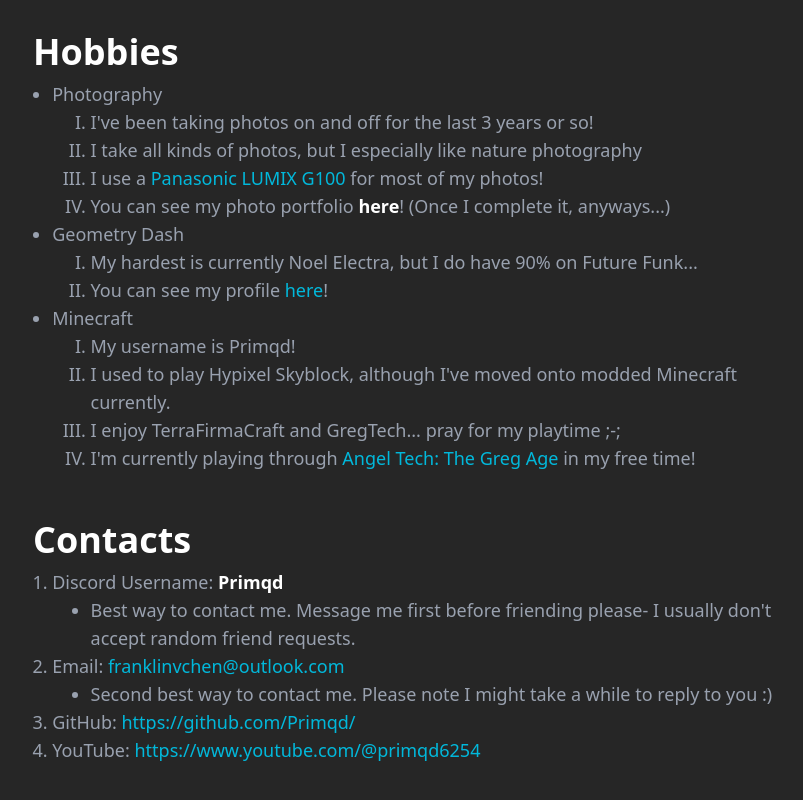
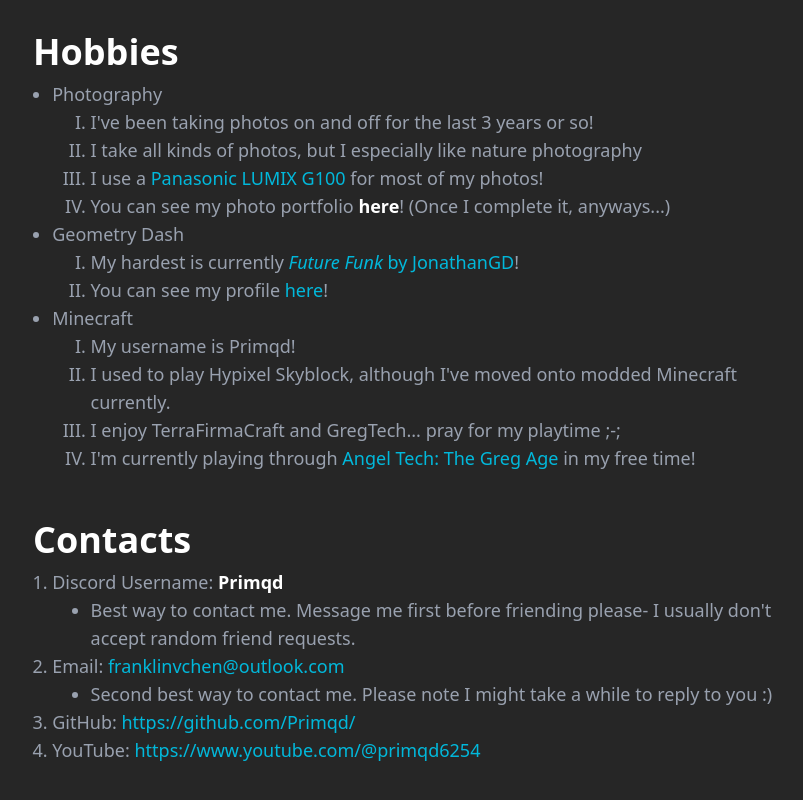
Before and after one commit to Primqd/Primqd.github.io, a React (Vite) app: page /about in a window 1280 px wide. Shown: the part 1104-1904 px from the top of the page, without its empty margins (47-850 px from the left). Built offline with nearby package versions, Linux system fonts and the light colour scheme.

Commit message:
added future funk completion to about page :D

```diff
--- a/src/pages/About.tsx
+++ b/src/pages/About.tsx
@@ -184,7 +184,12 @@ function About() {
                         <li className="Geometry Dash">
                             Geometry Dash
                             <ul className="pl-[2.4rem] list-[upper-roman]">
-                                <li>My hardest is currently Noel Electra, but I do have 90% on Future Funk...</li>
+                                <li>My hardest is currently <Link
+                                        className={externalLinkStyle}
+                                        target="_blank"
+                                        to="https://www.youtube.com/watch?v=-88D0mXLDqg">
+                                            <span className="italic">Future Funk </span> by JonathanGD
+                                    </Link>!</li>
                                 <li>You can see my profile <Link
                                         className={externalLinkStyle}
                                         target="_blank"
```
